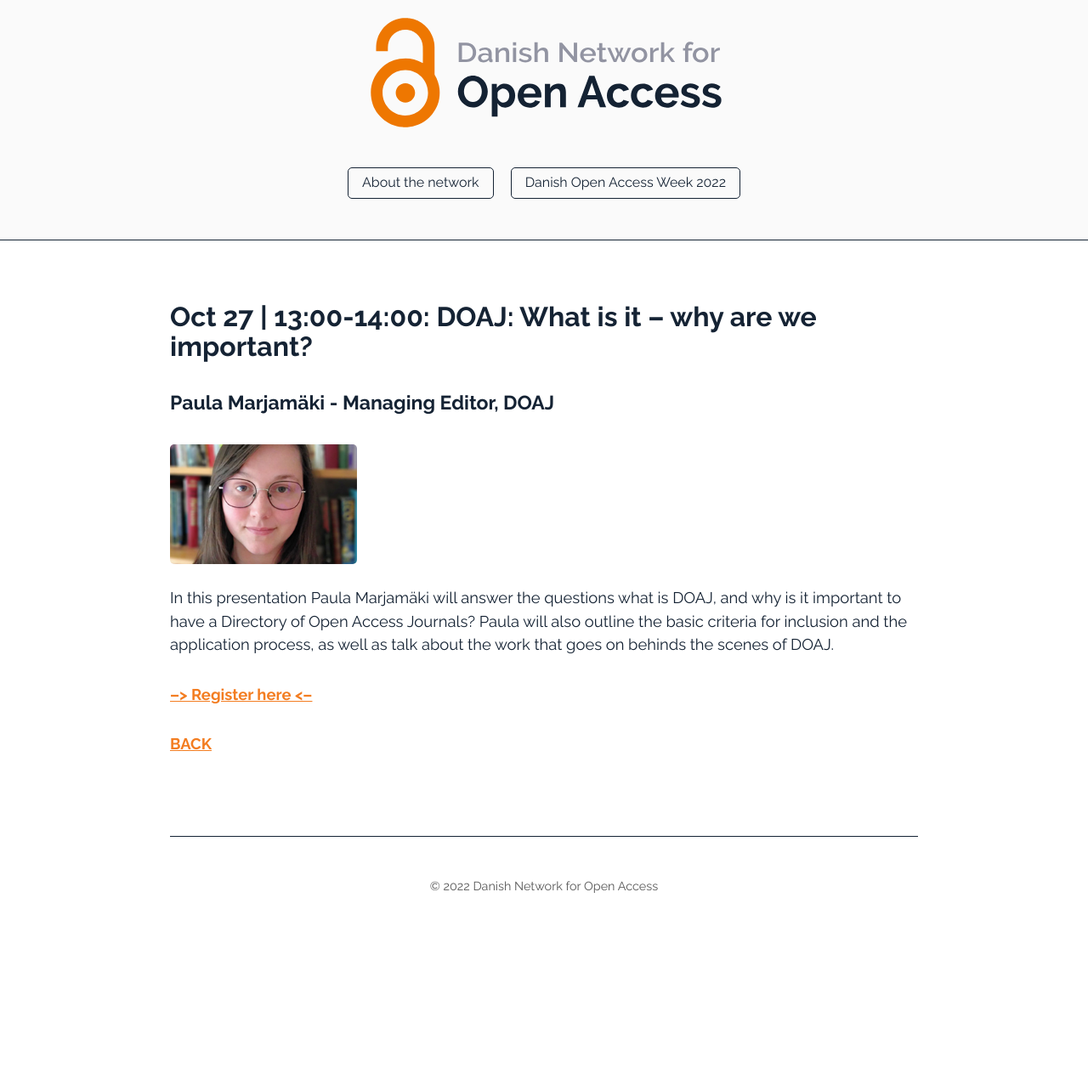
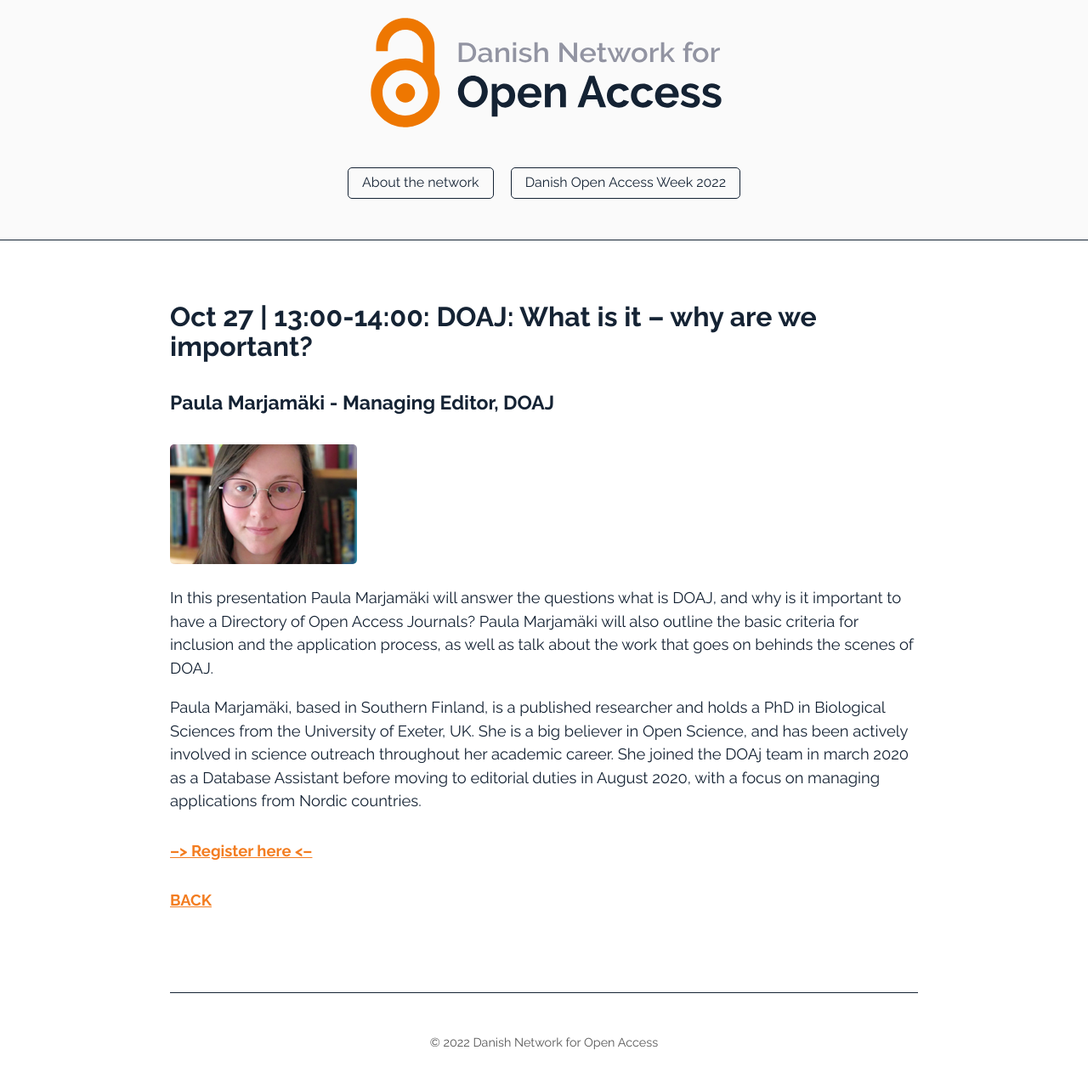
Before and after one commit to openaccess-dk/openaccess-dk.github.io, a Jekyll site: the page built from 02_thursday.md, in a window 1280 px wide. Shown: the whole page at 85% size. Built offline with Jekyll 4.4.1, drawn with Linux system fonts in a browser that asks for light colours; before the commit the page ends 1092 px from its top, so only the background shows below that.

Commit message:
Update 02_thursday.md

```diff
--- a/02_thursday.md
+++ b/02_thursday.md
@@ -10,7 +10,9 @@
 
 <img src="/images/paula.jpg" alt="Paula Marjamäki" style="height: 25%; width:25%;"/>
 
-In this presentation Paula Marjamäki will answer the questions what is DOAJ, and why is it important to have a Directory of Open Access Journals? Paula will also outline the basic criteria for inclusion and the application process, as well as talk about the work that goes on behinds the scenes of DOAJ.
+In this presentation Paula Marjamäki will answer the questions what is DOAJ, and why is it important to have a Directory of Open Access Journals? Paula Marjamäki will also outline the basic criteria for inclusion and the application process, as well as talk about the work that goes on behinds the scenes of DOAJ.
+
+Paula Marjamäki, based in Southern Finland, is a published researcher and holds a PhD in Biological Sciences from the University of Exeter, UK. She is a big believer in Open Science, and has been actively involved in science outreach throughout her academic career. She joined the DOAj team in march 2020 as a Database Assistant before moving to editorial duties in August 2020, with a focus on managing applications from Nordic countries.
 
 ##### [--> Register here <--](https://ku-dk.libwizard.com/f/oa_week_web8)
 
```
